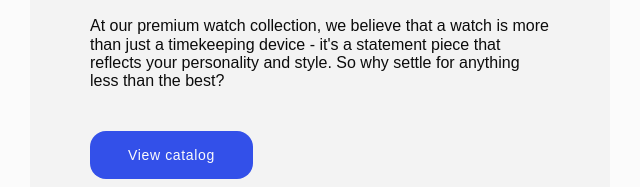
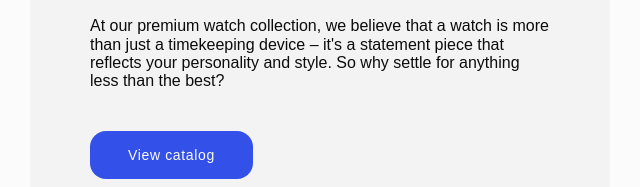
Before and after one commit to Tiana-Levchenko/watch-charm-group-14, a website built with Vite: page src/index.html in a window 1280 px wide. Shown: the part 397-584 px from the top of the page, 35-675 px from the left. Built offline with nearby package versions, Linux system fonts and the light colour scheme; files whose address does not match are found by name.

Commit message:
Revert "add a dash-about"
This reverts commit fcd9c037310ff9247ea3ea938bbba7f03531d862.

```diff
--- a/src/partials/about.html
+++ b/src/partials/about.html
@@ -14,7 +14,7 @@
         <li class="about-us-item">
           <p class="abous-us-text">
             At our premium watch collection, we believe that a watch is more
-            than just a timekeeping device - it's a statement piece that
+            than just a timekeeping device – it's a statement piece that
             reflects your personality and style. So why settle for anything less
             than the best?
           </p>
```
